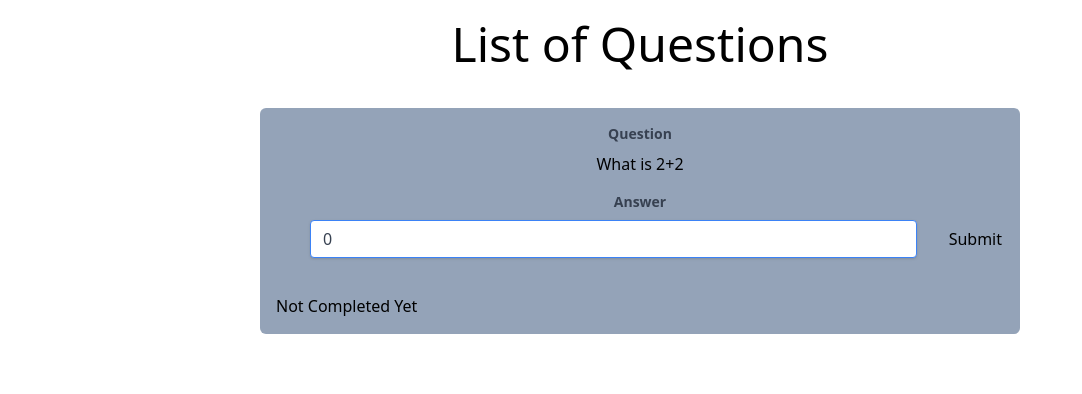
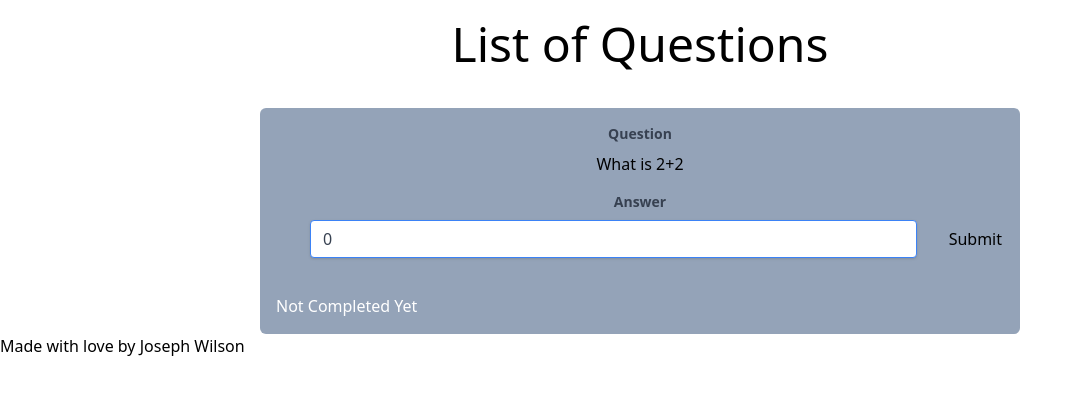
Before and after one commit to joecwilson/education-game, a React (Create React App) app: page / in a window 1280 px wide. Shown: the top 394 px of the page, without its empty margins (0-1082 px from the left). Built offline with nearby package versions, Linux system fonts and the light colour scheme.

Commit message:
Fixed Crashing and added support for dark mode

```diff
--- a/src/App.js
+++ b/src/App.js
@@ -1,10 +1,15 @@
 import React, { Component } from 'react';
+import Footer from './Footer.js';
 import QuestionList from './QuestionList.js';
 
 class App extends Component{
   render(){
     return(
-      <QuestionList/>
+      <div className="dark:bg-stone-900">
+        <QuestionList/>
+        <Footer/>
+      </div>
+
     )
   }
 }
--- /dev/null
+++ b/src/Footer.js
@@ -0,0 +1,9 @@
+import React from "react";
+
+export default function Footer(props){
+    return(
+        <div className="dark:text-white">
+            <p> Made with love by Joseph Wilson</p>
+        </div>
+    )
+}
--- a/src/QuestionView.js
+++ b/src/QuestionView.js
@@ -19,20 +19,21 @@ function QuestionView (props){
 
     }
 
+
     return(
         <div className="container mx-auto">
             <div className="mb-4 text-center">
-                <div className="block text-gray-700 text-sm font-bold mb-2" >
+                <div className="block text-gray-700 text-sm font-bold mb-2 dark:text-white" >
                     Question
                 </div>
-                <div className="">
+                <div className="dark:text-white">
                     <p>
                         {props.question.question_text}
                     </p>
                 </div>
             </div>
             <form className="mb-6 text-center" onSubmit={handleSubmit}>
-                <label className="block text-gray-700 text-sm font-bold mb-2" >
+                <label className="block text-gray-700 text-sm font-bold mb-2 dark:text-white" >
                     Answer
                 </label>
                 <input
@@ -42,7 +43,7 @@ function QuestionView (props){
                     placeholder="0"
                     value={userAnswer}
                     onChange={(e) => setUserAnswer(parseInt(e.target.value))}/>
-                <input className="" type="submit"/>
+                <input className="dark:text-white" type="submit"/>
             </form>
             {(props.question.correct === 2)?
                 <img
@@ -55,7 +56,8 @@ function QuestionView (props){
                     src={incorrectLogo}
                     className= "max-h-10 m-5 ml-18"
                     alt="You got the answer incorrect"/>
-                    :"Not Completed Yet"
+                    :
+                    <p className="text-white">Not Completed Yet</p>
 
 
             }
```
